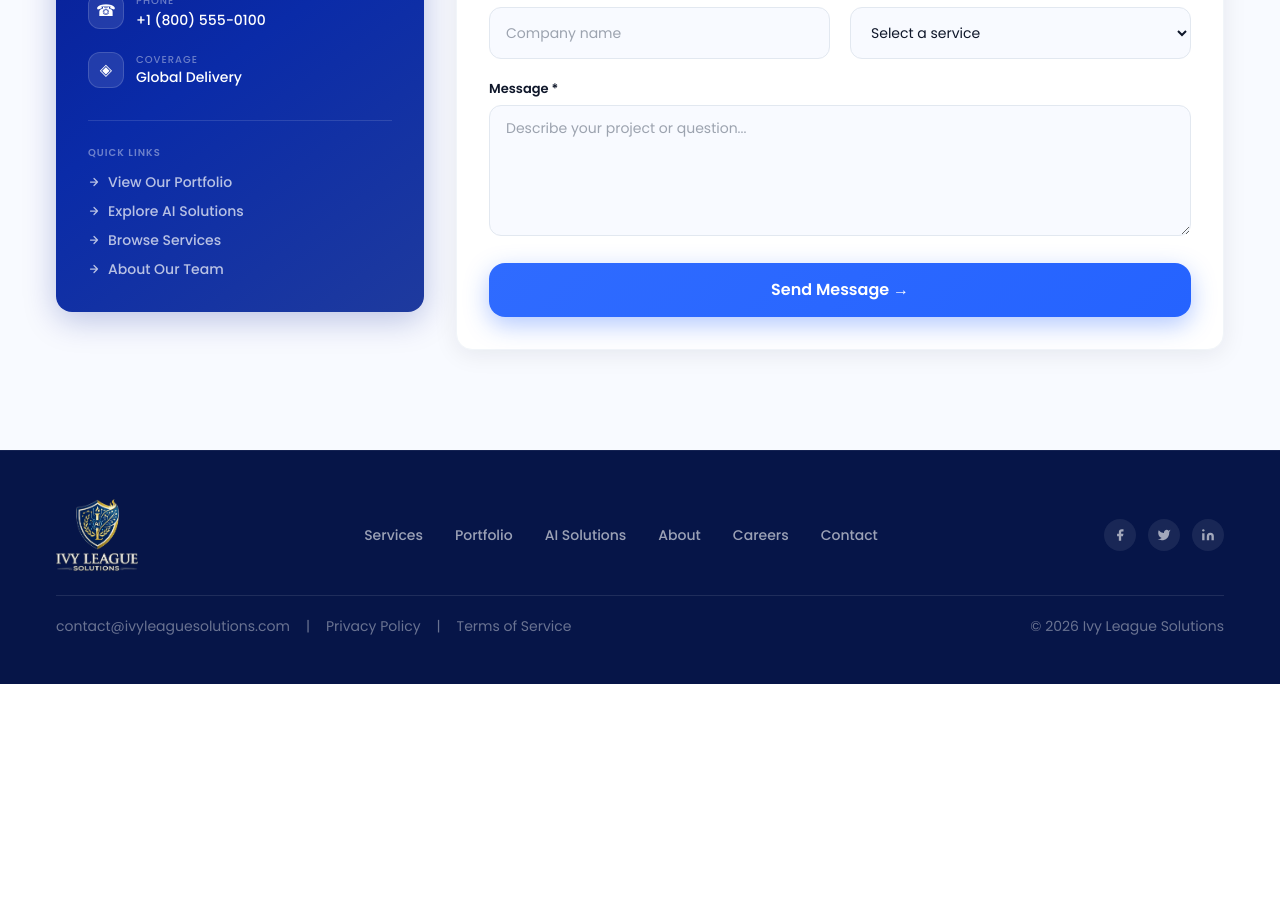
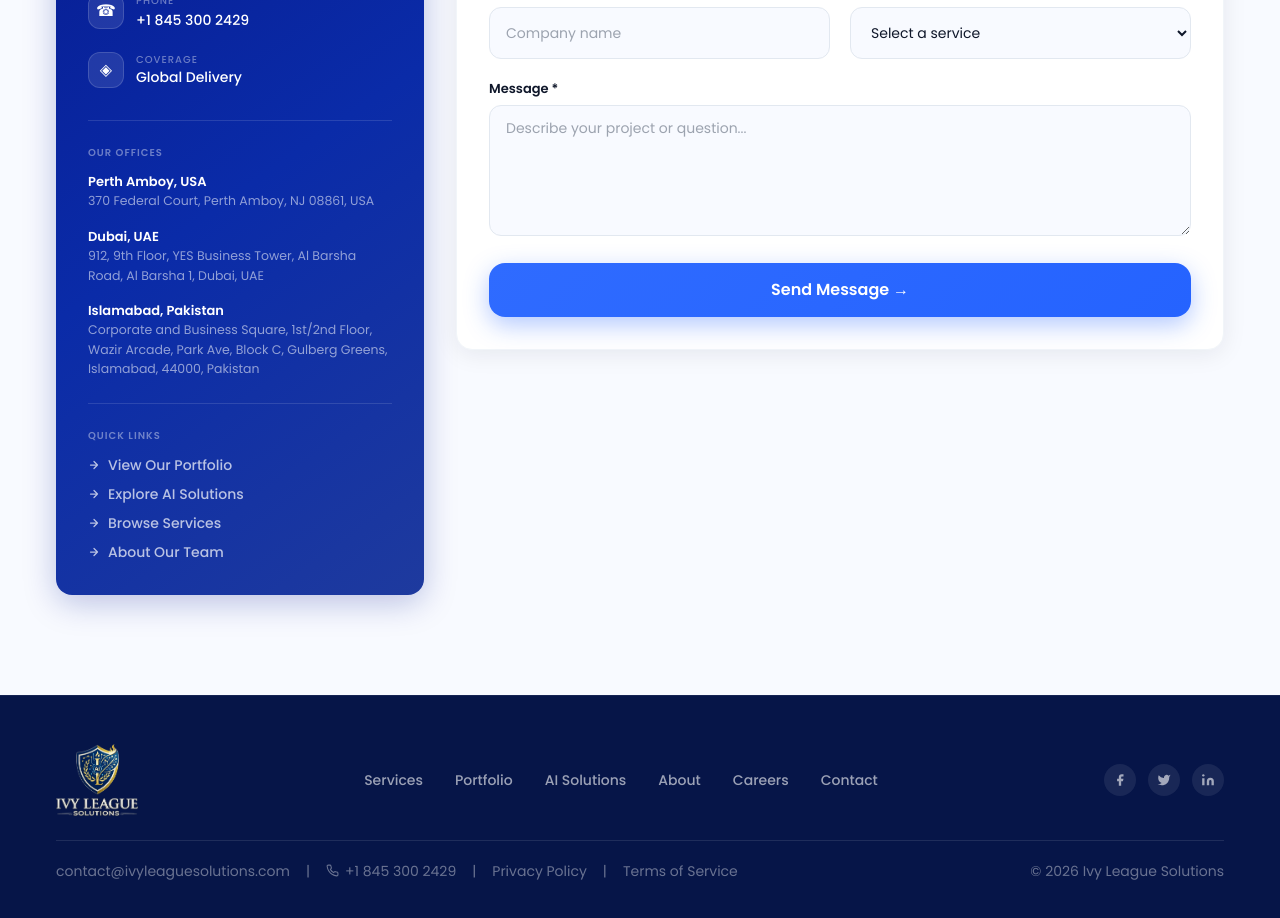
Before and after one commit to Pivot-Point-AI/Ivy-League-Solution, a Next.js app: page /contact in a window 1280 px wide. Shown: the part 700-1618 px from the top of the page. Before the commit the page ends 1384 px from the top, so only its background shows below. Built offline with nearby package versions, Linux system fonts and the light colour scheme; a web font is replaced by a local one.

Commit message:
feat: Update contact information and add office locations in ContactPage and layout

```diff
--- a/src/app/contact/page.tsx
+++ b/src/app/contact/page.tsx
@@ -14,8 +14,13 @@ const fade = (delay = 0) => ({
 const SERVICES = ["Software Development","Digital Infrastructure","ERP Solutions","AI / Machine Learning","UI/UX Design","Cybersecurity / NOC/SOC","Cloud Services","Custom Product Development","Other"];
 const CONTACT_INFO = [
   { icon: "✉", label: "Email",    value: "contact@ivyleaguesolutions.com", href: "mailto:contact@ivyleaguesolutions.com" },
-  { icon: "☎", label: "Phone",    value: "+1 (800) 555-0100",              href: "tel:+18005550100" },
+  { icon: "☎", label: "Phone",    value: "+1 845 300 2429",                href: "https://wa.me/18453002429" },
   { icon: "◈", label: "Coverage", value: "Global Delivery",                href: null },
+];
+const OFFICES = [
+  { city: "Perth Amboy, USA",  address: "370 Federal Court, Perth Amboy, NJ 08861, USA" },
+  { city: "Dubai, UAE",        address: "912, 9th Floor, YES Business Tower, Al Barsha Road, Al Barsha 1, Dubai, UAE" },
+  { city: "Islamabad, Pakistan", address: "Corporate and Business Square, 1st/2nd Floor, Wazir Arcade, Park Ave, Block C, Gulberg Greens, Islamabad, 44000, Pakistan" },
 ];
 const QUICK_LINKS = [
   { label: "View Our Portfolio",   href: "/solutions" },
@@ -128,6 +133,18 @@ export default function ContactPage() {
                   </div>
                 ))}
               </div>
+              <div className="pt-6 mb-6" style={{ borderTop: "1px solid rgba(255,255,255,0.12)" }}>
+                <p className="text-white/40 font-semibold uppercase tracking-widest mb-3" style={{ fontSize: 10 }}>Our Offices</p>
+                <div className="flex flex-col gap-4">
+                  {OFFICES.map((o) => (
+                    <div key={o.city}>
+                      <p className="text-white font-semibold" style={{ fontSize: 13 }}>{o.city}</p>
+                      <p className="text-white/55" style={{ fontSize: 12.5, lineHeight: 1.55 }}>{o.address}</p>
+                    </div>
+                  ))}
+                </div>
+              </div>
+
               <div className="pt-6" style={{ borderTop: "1px solid rgba(255,255,255,0.12)" }}>
                 <p className="text-white/40 font-semibold uppercase tracking-widest mb-3" style={{ fontSize: 10 }}>Quick Links</p>
                 <div className="flex flex-col gap-2">
--- a/src/app/layout.tsx
+++ b/src/app/layout.tsx
@@ -65,8 +65,13 @@ const organizationJsonLd = {
   description:
     "Ivy League Solutions delivers custom software development, enterprise IT, cloud, cybersecurity, and AI-powered solutions for businesses across the United States.",
   email: "contact@ivyleaguesolutions.com",
+  telephone: "+1-845-300-2429",
   address: {
     "@type": "PostalAddress",
+    streetAddress: "370 Federal Court",
+    addressLocality: "Perth Amboy",
+    addressRegion: "NJ",
+    postalCode: "08861",
     addressCountry: "US",
   },
   sameAs: [],
--- a/src/components/SharedNav.tsx
+++ b/src/components/SharedNav.tsx
@@ -225,6 +225,11 @@ export function SharedFooter() {
           <div className="flex flex-wrap items-center gap-1 text-sm" style={{ color: "rgba(255,255,255,0.4)" }}>
             <a href="mailto:contact@ivyleaguesolutions.com" className="hover:text-white/70 transition-colors">contact@ivyleaguesolutions.com</a>
             <span className="mx-3">|</span>
+            <a href="https://wa.me/18453002429" target="_blank" rel="noopener noreferrer" className="inline-flex items-center gap-1.5 hover:text-white/70 transition-colors">
+              <Phone size={13} />
+              +1 845 300 2429
+            </a>
+            <span className="mx-3">|</span>
             <a href="/privacy-policy" className="hover:text-white/70 transition-colors">Privacy Policy</a>
             <span className="mx-3">|</span>
             <a href="/terms-of-service" className="hover:text-white/70 transition-colors">Terms of Service</a>
```
